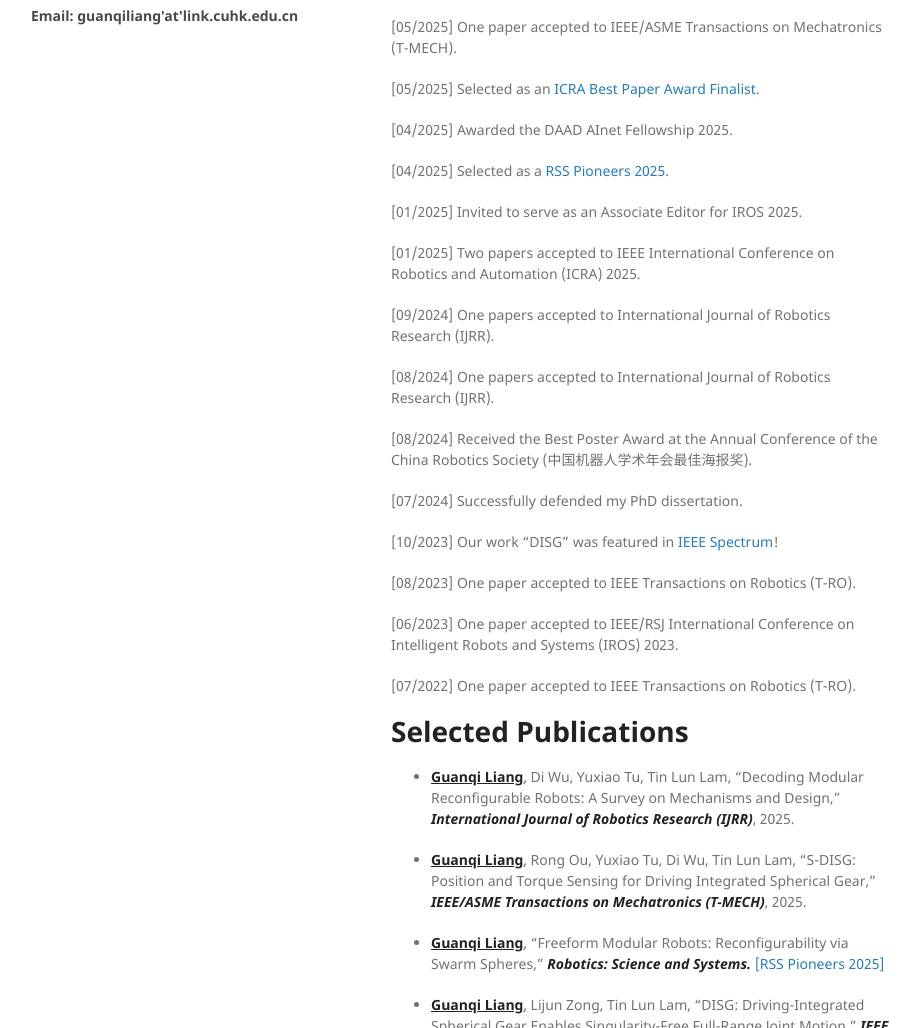
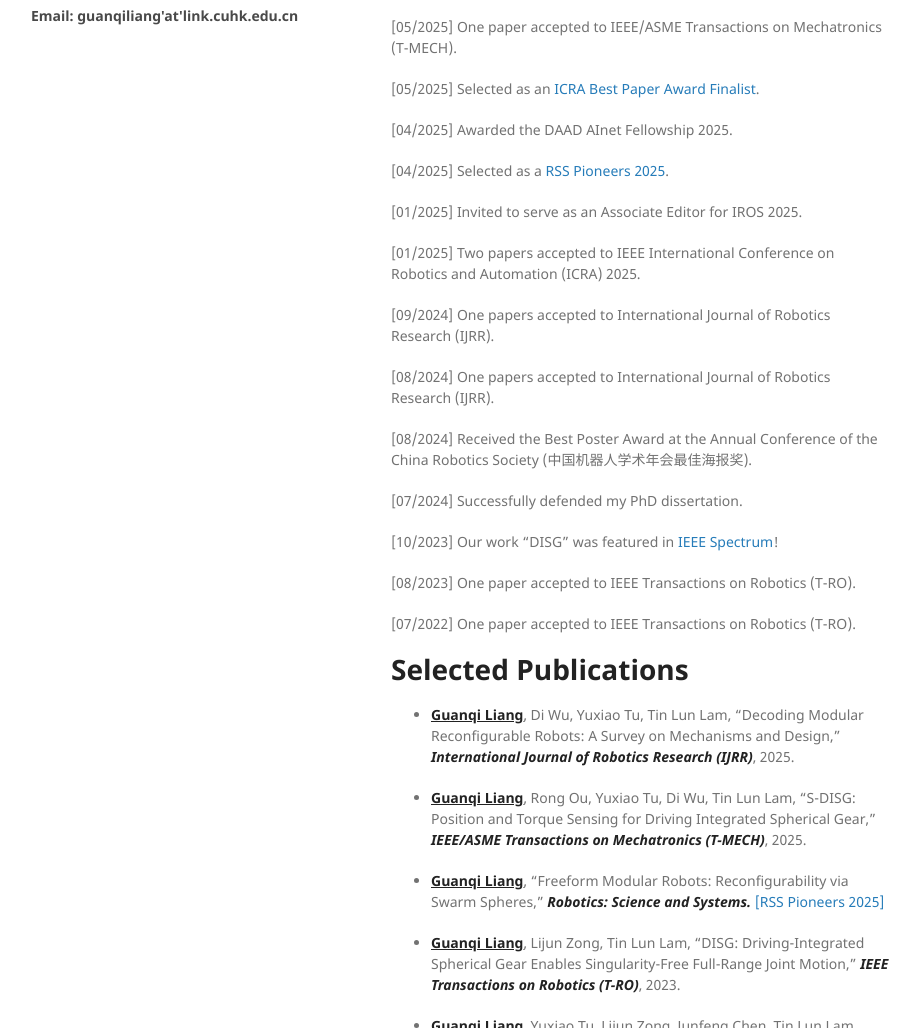
Before and after one commit to guanqiliang/guanqiliang.github.com, a Jekyll site: the page built from index.md, in a window 1280 px wide and 1400 px high. Shown: the part 372-1400 px from the top of the window, without its empty margins (179-1099 px from the left). Built offline with Jekyll 4.4.1, drawn with Linux system fonts in a browser that asks for light colours; our own code applies the rules of GitHub Pages for plain Markdown files; some of the changed text lies outside the part shown.

Commit message:
Update index.md

```diff
--- a/index.md
+++ b/index.md
@@ -6,7 +6,7 @@ Hello, I am currently a researcher with the TAMS Group at the University of Hamb
 
 [08/2025] Invited to serve as an Associate Editor for ICRA 2026.
 
-[07/2025] One paper accepted to International Journal of Robotics Research (IJRR)!
+[07/2025] One paper accepted to International Journal of Robotics Research (IJRR).
 
 [05/2025] One paper accepted to IEEE/ASME Transactions on Mechatronics (T-MECH).
 
@@ -31,8 +31,6 @@ Hello, I am currently a researcher with the TAMS Group at the University of Hamb
 [10/2023] Our work “DISG” was featured in [IEEE Spectrum](https://spectrum.ieee.org/video-friday-welcome-to-fall#:~:text=%5B%20Freeform%20Robotics%20%5D)!
 
 [08/2023] One paper accepted to IEEE Transactions on Robotics (T-RO).
-
-[06/2023] One paper accepted to IEEE/RSJ International Conference on Intelligent Robots and Systems (IROS) 2023.
 
 [07/2022] One paper accepted to IEEE Transactions on Robotics (T-RO).
 
```
